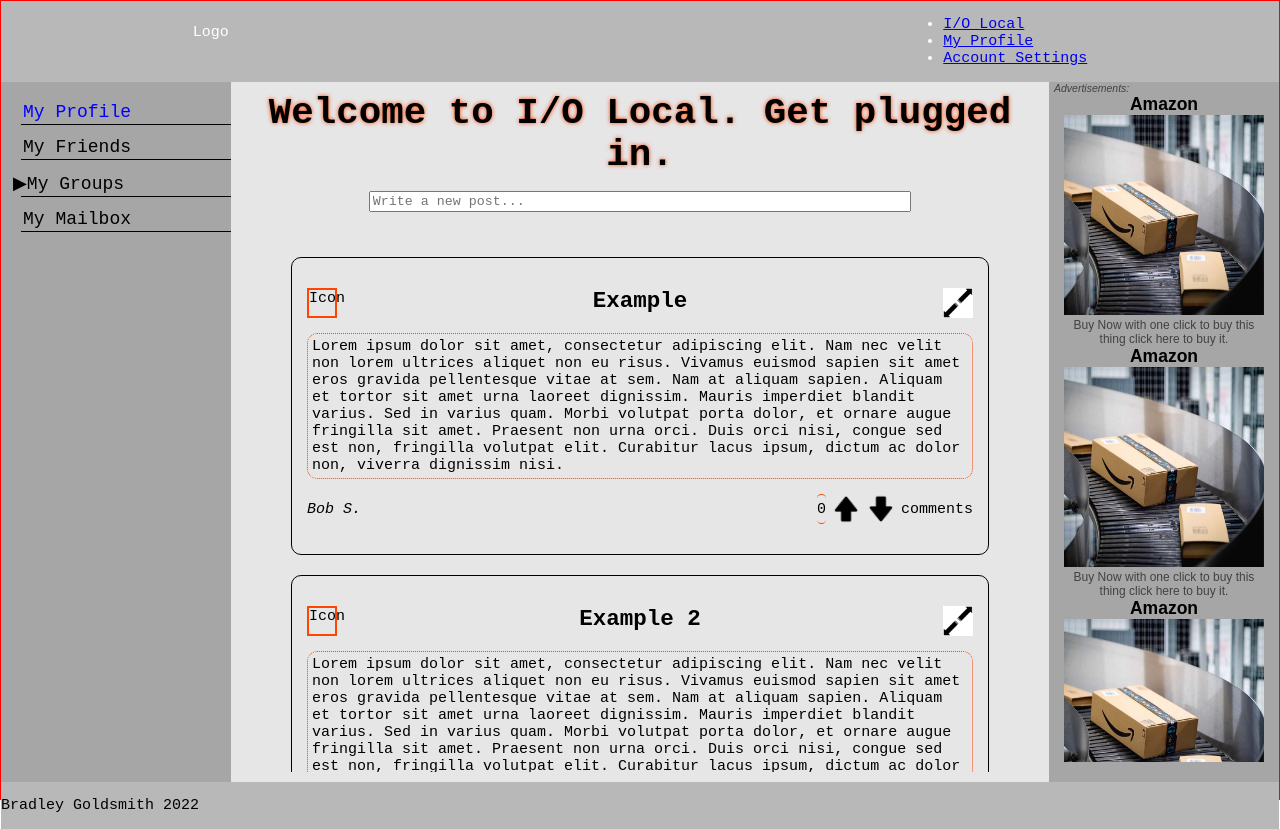
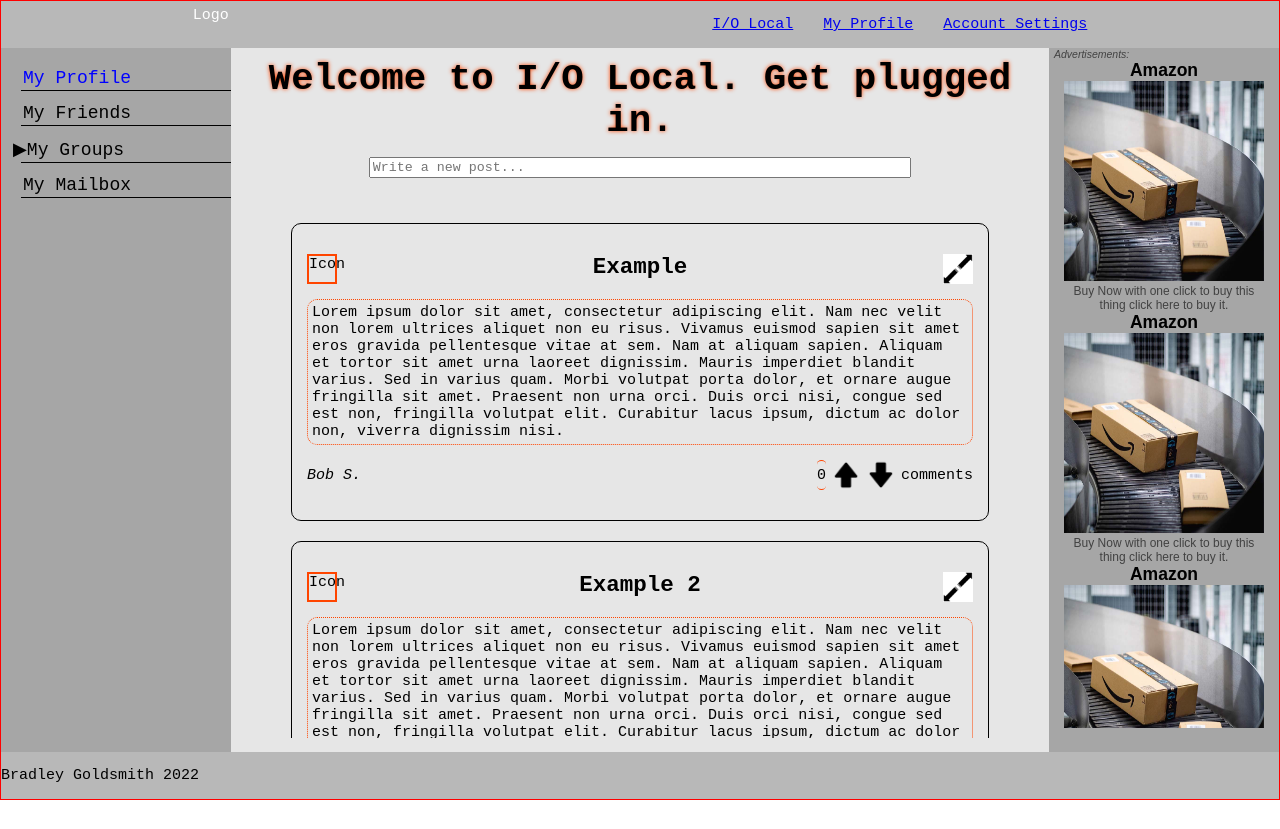
Before and after one commit to goldsmithb/io_local_demo, a React (Create React App) app: page / in a window 1280 px wide. After the commit the page ends 800 px from the top, so only its background shows below. Built offline with nearby package versions, Linux system fonts and the light colour scheme; the HTML template or start-up script is replaced by a standard one.

Commit message:
fix style bug

```diff
--- a/src/components/Navbar.module.css
+++ b/src/components/Navbar.module.css
@@ -10,7 +10,7 @@
   align-items: center;
 }
 
-.header_ul {
+.header-ul {
   list-style: none;
   display: flex;
   justify-content: flex-end;
```
